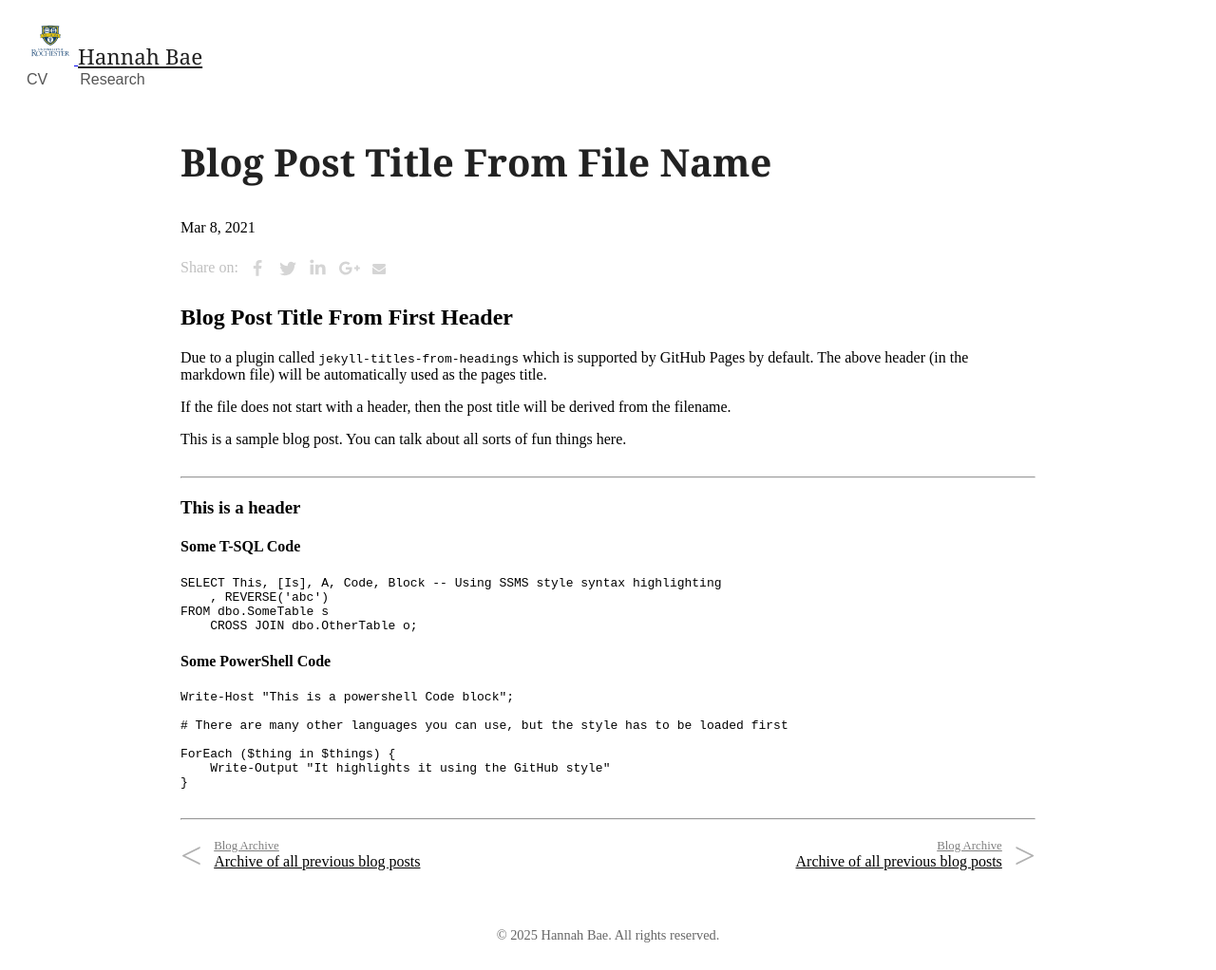
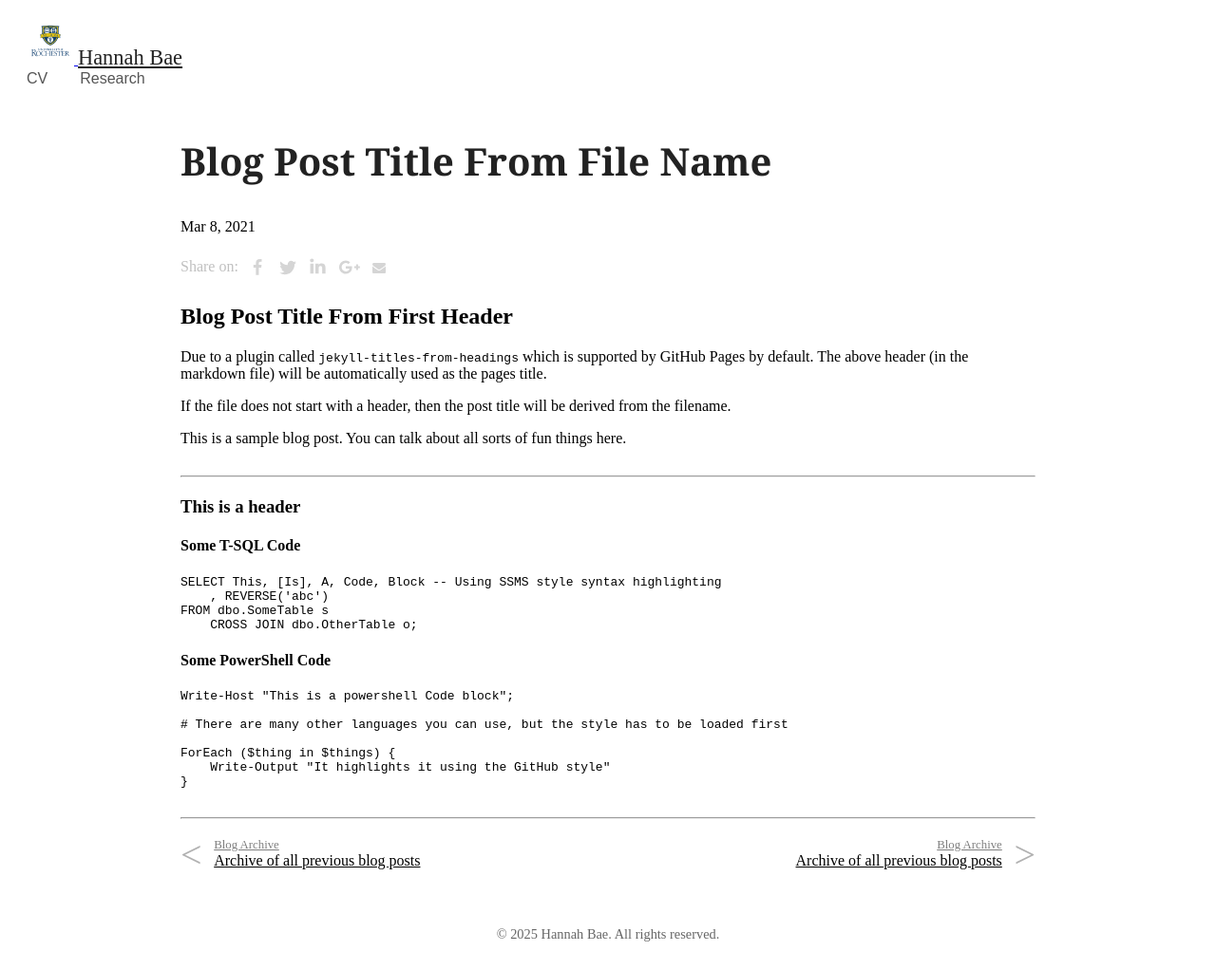
Before and after one commit to hannahbae895/hannahbae895.github.io, a Jekyll site: the page built from _posts/2021-03-08-blog-post-title-from-file-name.md, in a window 1280 px wide. Shown: the whole page at 95% size. Built offline with Jekyll 4.4.1, drawn with Linux system fonts in a browser that asks for light colours; our own code applies the rules of GitHub Pages for plain Markdown files.

Commit message:
Update override.css

```diff
--- a/css/override.css
+++ b/css/override.css
@@ -4,7 +4,7 @@ hr {
 }
 
 .site-title {
-  font-family: 'Georgia', serif;  /* or any font you prefer */
+  font-family: 'Ancizar Serif', serif;
   font-size: 1.4rem;               /* adjust size as needed */
   color: #222;
 }
```
